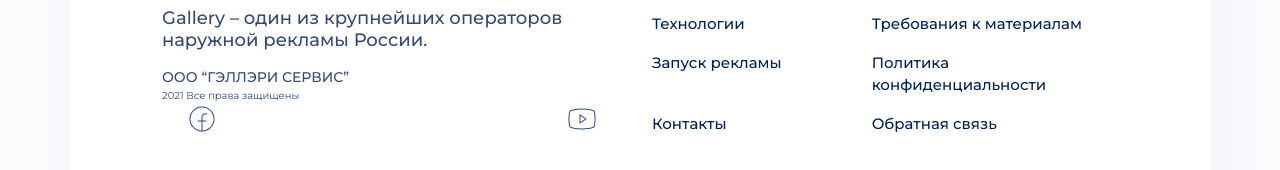
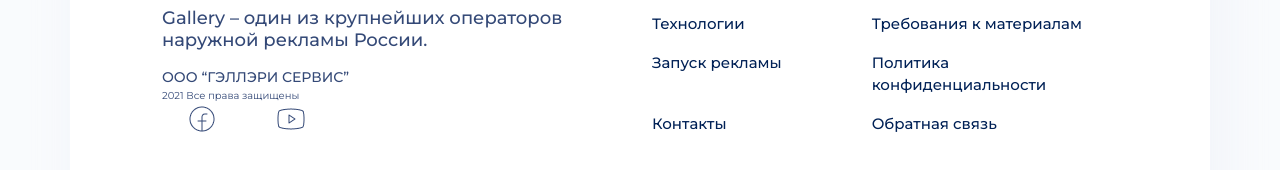
Before and after one commit to DeadActive/gallery, a plain HTML site: page index.html in a window 1280 px wide. Shown: the part 7380-7550 px from the top of the page. Drawn offline with nearby package versions, Linux system fonts and the light colour scheme; files that its build step writes are made by us from their sources.

Commit message:
fix footer mobile

```diff
--- a/index.html
+++ b/index.html
@@ -1133,7 +1133,7 @@
                                         d-none d-md-block
                                     "
                                 >
-                                    <div>
+                                    <div class="col-8">
                                         <p class="mb-0 text-small">
                                             ООО “ГЭЛЛЭРИ СЕРВИС”
                                         </p>
@@ -1146,6 +1146,7 @@
                                             d-flex
                                             justify-content-between
                                             align-items-center
+                                            col-4
                                         "
                                     >
                                         <a href="#" class="px-4">
```
